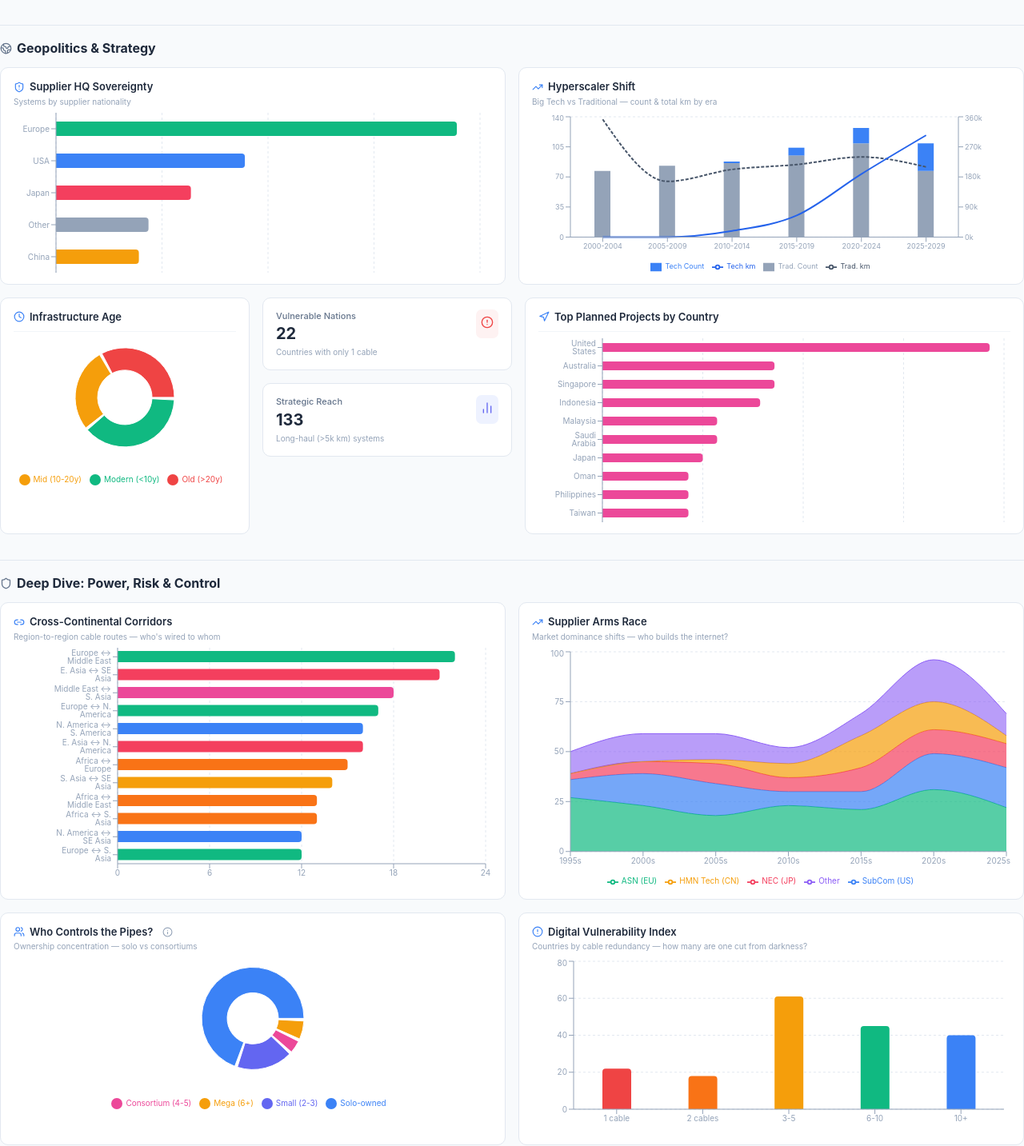
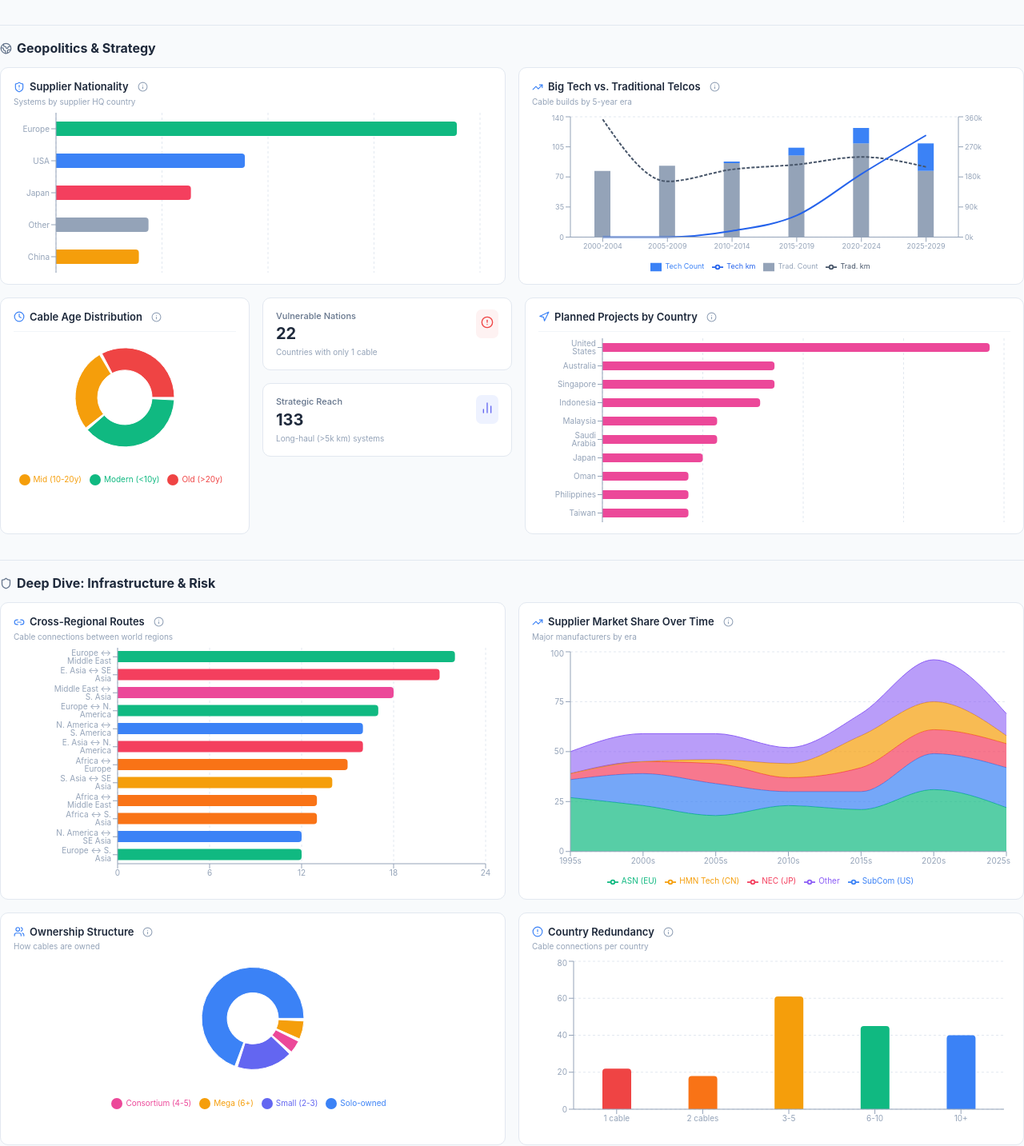
Before and after one commit to noam-sch/cable_dashboard, a React (Vite) app: page / in a window 1280 px wide. Shown: the part 659-2092 px from the top of the page at 80% size. Built offline with nearby package versions, Linux system fonts and the light colour scheme.

Commit message:
Changed chart names

```diff
--- a/src/App.jsx
+++ b/src/App.jsx
@@ -17,7 +17,6 @@ let cableData = [];
 if (Array.isArray(rawData)) cableData = rawData;
 else if (rawData && typeof rawData === 'object') cableData = rawData.cables || rawData.data || rawData.features || Object.values(rawData);
 
-/* ═══ GLOBAL CSS RESET ═══ */
 const GLOBAL_CSS = `
   *, *::before, *::after { box-sizing: border-box; margin: 0; padding: 0; }
   html, body, #root, #app, main, [data-reactroot] {
@@ -28,7 +27,6 @@ const GLOBAL_CSS = `
   @media (max-width: 640px) { html { font-size: 14px; } }
 `;
 
-// ── Config ──
 const GEO_COLORS = { USA: '#3b82f6', Europe: '#10b981', Japan: '#f43f5e', China: '#f59e0b', Other: '#94a3b8' };
 const SUPPLIER_MAPPING = {
   SubCom: 'USA', 'TE SubCom': 'USA', Tyco: 'USA', Simplex: 'USA',
@@ -55,19 +53,16 @@ const REGION_MAP = {
 };
 const RC = { 'N. America': '#3b82f6', 'S. America': '#8b5cf6', Europe: '#10b981', 'E. Asia': '#f43f5e', 'S. Asia': '#f59e0b', 'SE Asia': '#14b8a6', Oceania: '#6366f1', 'Middle East': '#ec4899', Africa: '#f97316' };
 
-// ── Utils ──
 const parseLen = v => { if (v == null) return 0; if (typeof v === 'number') return v; return Number(String(v).replace(/km/gi, '').replace(/,/g, '').trim()) || 0; };
 const splitList = s => (!s || typeof s !== 'string') ? ['Unknown'] : s.split(/[,/]+/).map(x => x.trim()).filter(x => x.length && x !== 'null');
 const fmt = n => { if (!n) return '0'; if (n >= 1e6) return (n / 1e6).toFixed(1) + 'M'; if (n >= 1e3) return (n / 1e3).toFixed(1) + 'k'; return n.toLocaleString(); };
 
-// ── Hooks ──
 const useW = () => {
   const [w, setW] = useState(typeof window !== 'undefined' ? window.innerWidth : 1400);
   useEffect(() => { let t; const h = () => { clearTimeout(t); t = setTimeout(() => setW(window.innerWidth), 80); }; window.addEventListener('resize', h); return () => { window.removeEventListener('resize', h); clearTimeout(t); }; }, []);
   return w;
 };
 
-// ── ChartBox ──
 const ChartBox = ({ h, children }) => {
   const ref = useRef(null);
   const [ok, setOk] = useState(false);
@@ -80,32 +75,30 @@ const ChartBox = ({ h, children }) => {
   return <div ref={ref} style={{ width: '100%', height: h, minHeight: h }}>{ok && <ResponsiveContainer width="100%" height={h}>{children}</ResponsiveContainer>}</div>;
 };
 
-// ── Info Tooltip ──
+/* ── InfoTip: opens DOWNWARD so it's never clipped by card overflow ── */
 const InfoTip = ({ text }) => {
   const [show, setShow] = useState(false);
   return (
-    <span style={{ position: 'relative', display: 'inline-flex', alignItems: 'center', marginLeft: 6, cursor: 'pointer' }}
+    <span style={{ position: 'relative', display: 'inline-flex', alignItems: 'center', marginLeft: 5, cursor: 'pointer', zIndex: show ? 100 : 1 }}
       onMouseEnter={() => setShow(true)} onMouseLeave={() => setShow(false)}
       onClick={() => setShow(p => !p)}>
       <Info size={13} color="#94a3b8" />
       {show && (
         <span style={{
-          position: 'absolute', bottom: '100%', left: '50%', transform: 'translateX(-50%)',
-          marginBottom: 6, padding: '8px 12px', background: '#1e293b', color: '#e2e8f0',
-          borderRadius: 8, fontSize: 11, lineHeight: 1.5, width: 240, zIndex: 50,
-          boxShadow: '0 8px 24px rgba(0,0,0,.2)', whiteSpace: 'normal', textAlign: 'left',
-          pointerEvents: 'none',
+          position: 'absolute', top: '100%', left: '50%', transform: 'translateX(-50%)',
+          marginTop: 8, padding: '10px 14px', background: '#1e293b', color: '#e2e8f0',
+          borderRadius: 8, fontSize: 11, lineHeight: 1.5, width: 260, zIndex: 100,
+          boxShadow: '0 8px 24px rgba(0,0,0,.25)', whiteSpace: 'normal', textAlign: 'left',
         }}>
+          <span style={{ position: 'absolute', bottom: '100%', left: '50%', transform: 'translateX(-50%)',
+            borderLeft: '6px solid transparent', borderRight: '6px solid transparent', borderBottom: '6px solid #1e293b' }} />
           {text}
-          <span style={{ position: 'absolute', top: '100%', left: '50%', transform: 'translateX(-50%)',
-            borderLeft: '6px solid transparent', borderRight: '6px solid transparent', borderTop: '6px solid #1e293b' }} />
         </span>
       )}
     </span>
   );
 };
 
-// ── Atoms ──
 const ttp = { borderRadius: 8, border: '1px solid #e2e8f0', boxShadow: '0 4px 12px rgba(0,0,0,.08)', fontSize: 12 };
 
 const KPI = ({ title, value, sub, icon: I, color }) => {
@@ -124,25 +117,23 @@ const KPI = ({ title, value, sub, icon: I, color }) => {
   );
 };
 
-const Card = ({ title, icon: I, children, sub, infoTip }) => (
-  <div style={{ background: '#fff', padding: '14px 16px', borderRadius: 10, border: '1px solid #e2e8f0', display: 'flex', flexDirection: 'column', overflow: 'hidden', minWidth: 0 }}>
-    <div style={{ display: 'flex', alignItems: 'center', gap: 6, marginBottom: sub ? 1 : 8, paddingBottom: sub ? 0 : 8, borderBottom: sub ? 'none' : '1px solid #f1f5f9' }}>
+/* Card: overflow is now VISIBLE so tooltips aren't clipped */
+const Card = ({ title, icon: I, children, sub, tip }) => (
+  <div style={{ background: '#fff', padding: '14px 16px', borderRadius: 10, border: '1px solid #e2e8f0', display: 'flex', flexDirection: 'column', overflow: 'visible', minWidth: 0, position: 'relative' }}>
+    <div style={{ display: 'flex', alignItems: 'center', gap: 6, marginBottom: sub ? 1 : 8, paddingBottom: sub ? 0 : 8, borderBottom: sub ? 'none' : '1px solid #f1f5f9', position: 'relative', zIndex: 20 }}>
       {I && <I size={14} color="#3b82f6" />}
       <h3 style={{ fontSize: 13, fontWeight: 600, color: '#1e293b', margin: 0 }}>{title}</h3>
-      {infoTip && <InfoTip text={infoTip} />}
+      {tip && <InfoTip text={tip} />}
     </div>
     {sub && <p style={{ fontSize: 10, color: '#94a3b8', margin: '0 0 6px' }}>{sub}</p>}
-    <div style={{ flex: 1, minWidth: 0 }}>{children}</div>
+    <div style={{ flex: 1, minWidth: 0, overflow: 'hidden' }}>{children}</div>
   </div>
 );
 
-// ── Dashboard ──
 const Dashboard = ({ data }) => {
   const [search, setSearch] = useState('');
   const w = useW();
-  const mob = w < 640;
-  const sm = w < 900;
-  const md = w < 1200;
+  const mob = w < 640, sm = w < 900, md = w < 1200;
   const g = mob ? 10 : sm ? 12 : 16;
   const px = mob ? 12 : sm ? 20 : md ? 32 : 48;
 
@@ -151,11 +142,8 @@ const Dashboard = ({ data }) => {
     if (!document.getElementById(id)) { const s = document.createElement('style'); s.id = id; s.textContent = GLOBAL_CSS; document.head.appendChild(s); }
   }, []);
 
-  const grid = (desktop, tablet, mobile) => ({
-    display: 'grid', gridTemplateColumns: mob ? (mobile || '1fr') : sm ? (tablet || desktop) : desktop, gap: g,
-  });
+  const grid = (desktop, tablet, mobile) => ({ display: 'grid', gridTemplateColumns: mob ? (mobile || '1fr') : sm ? (tablet || desktop) : desktop, gap: g });
 
-  // ── Analytics ──
   const stats = useMemo(() => {
     if (!data?.length) return null;
     let totalLen = 0, planned = 0, active = 0;
@@ -174,7 +162,6 @@ const Dashboard = ({ data }) => {
       const rfs = c.rfs_year ? parseInt(c.rfs_year) : null;
       const fut = rfs && rfs > now;
       if (c.is_planned || fut) planned++; else { active++; if (rfs) { const a = now - rfs; if (a > 20) age['Old (>20y)']++; else if (a > 10) age['Mid (10-20y)']++; else age['Modern (<10y)']++; } }
-
       const cSet = new Set();
       if (Array.isArray(c.landing_points)) {
         c.landing_points.forEach(p => { if (p?.country) cSet.add(p.country); });
@@ -183,30 +170,26 @@ const Dashboard = ({ data }) => {
         const ra = [...regs].sort();
         for (let i = 0; i < ra.length; i++) for (let j = i + 1; j < ra.length; j++) { const k = `${ra[i]} ↔ ${ra[j]}`; rp[k] = (rp[k] || 0) + 1; }
       }
-
       const owners = splitList(c.owners); let hasH = false;
       owners.forEach(o => { if (o !== 'Unknown') oc[o] = (oc[o] || 0) + 1; if (HYPERSCALERS.some(h => o.includes(h))) hasH = true; });
       const on = owners.filter(o => o !== 'Unknown').length;
       if (on <= 1) ot['Solo-owned']++; else if (on <= 3) ot['Small (2-3)']++; else if (on <= 5) ot['Consortium (4-5)']++; else ot['Mega (6+)']++;
-
       if (rfs && rfs >= 2000 && rfs <= now + 5) {
         const era = `${Math.floor(rfs / 5) * 5}-${Math.floor(rfs / 5) * 5 + 4}`;
         if (!hbe[era]) hbe[era] = { era, tech: 0, other: 0, techLength: 0, otherLength: 0 };
         if (hasH) { hbe[era].tech++; hbe[era].techLength += len; } else { hbe[era].other++; hbe[era].otherLength += len; }
       }
-
       const sups = splitList(c.suppliers);
       sups.forEach(s => { if (s !== 'Unknown') { sc[s] = (sc[s] || 0) + 1; let r = 'Other'; for (const [k, v] of Object.entries(SUPPLIER_MAPPING)) { if (s.includes(k)) r = v; } sgc[r]++; } });
       if (rfs && rfs >= 1995 && rfs <= 2029) {
         const era = `${Math.floor(rfs / 5) * 5}s`;
         if (!sbe[era]) sbe[era] = { era, ASN: 0, SubCom: 0, NEC: 0, 'HMN Tech': 0, Other: 0 };
-        let m = false;
         sups.forEach(s => {
-          if (s.includes('ASN') || s.includes('Alcatel')) { sbe[era].ASN++; m = true; }
-          else if (s.includes('SubCom') || s.includes('Tyco') || s.includes('TE Sub')) { sbe[era].SubCom++; m = true; }
-          else if (s.includes('NEC')) { sbe[era].NEC++; m = true; }
-          else if (s.includes('HMN') || s.includes('Huawei') || s.includes('Hengtong')) { sbe[era]['HMN Tech']++; m = true; }
-          else if (s !== 'Unknown') { sbe[era].Other++; m = true; }
+          if (s.includes('ASN') || s.includes('Alcatel')) sbe[era].ASN++;
+          else if (s.includes('SubCom') || s.includes('Tyco') || s.includes('TE Sub')) sbe[era].SubCom++;
+          else if (s.includes('NEC')) sbe[era].NEC++;
+          else if (s.includes('HMN') || s.includes('Huawei') || s.includes('Hengtong')) sbe[era]['HMN Tech']++;
+          else if (s !== 'Unknown') sbe[era].Other++;
         });
       }
       if (rfs && rfs > 1990 && rfs < 2030) { if (!yc[rfs]) yc[rfs] = { count: 0, length: 0 }; yc[rfs].count++; yc[rfs].length += len; }
@@ -217,7 +200,6 @@ const Dashboard = ({ data }) => {
 
     return {
       totalCables: data.length, totalLen, active, planned,
-      // FIX: Top 20 countries instead of 15 — so China, India, Taiwan, Canada all show
       topCountries: Object.entries(cc).sort((a, b) => b[1] - a[1]).slice(0, 20).map(([n, c]) => ({ name: n, count: c })),
       topSuppliers: Object.entries(sc).sort((a, b) => b[1] - a[1]).slice(0, 8).map(([n, c]) => ({ name: n, count: c })),
       timeline: Object.entries(yc).map(([y, d]) => ({ year: +y, count: d.count, length: d.length })).sort((a, b) => a.year - b.year),
@@ -240,7 +222,7 @@ const Dashboard = ({ data }) => {
     return data.filter(c => c.name?.toLowerCase().includes(s) || c.owners?.toLowerCase().includes(s) || c.landing_points?.some(p => p.country?.toLowerCase().includes(s))).slice(0, 100);
   }, [data, search]);
 
-  if (!stats) return <div style={{ minHeight: '100vh', background: '#f8fafc', display: 'flex', alignItems: 'center', justifyContent: 'center' }}><AlertCircle size={48} color="#ef4444" /><p style={{ marginLeft: 12, fontSize: 16 }}>No cable data found</p></div>;
+  if (!stats) return <div style={{ minHeight: '100vh', background: '#f8fafc', display: 'flex', alignItems: 'center', justifyContent: 'center' }}><AlertCircle size={48} color="#ef4444" /><p style={{ marginLeft: 12 }}>No data</p></div>;
 
   const PA = ['#ef4444', '#f59e0b', '#10b981'];
   const PO = ['#3b82f6', '#6366f1', '#ec4899', '#f59e0b'];
@@ -251,7 +233,6 @@ const Dashboard = ({ data }) => {
   return (
     <div style={{ width: '100%', minHeight: '100vh', background: '#f8fafc', color: '#1e293b', display: 'flex', flexDirection: 'column' }}>
 
-      {/* HEADER */}
       <header style={{ width: '100%', background: 'linear-gradient(135deg,#0f172a,#1e293b)', color: '#fff', position: 'sticky', top: 0, zIndex: 30, boxShadow: '0 2px 8px rgba(0,0,0,.2)' }}>
         <div style={{ ...wrap, height: 48, display: 'flex', alignItems: 'center', justifyContent: 'space-between' }}>
           <div style={{ display: 'flex', alignItems: 'center', gap: 8 }}>
@@ -274,7 +255,8 @@ const Dashboard = ({ data }) => {
             <KPI title="Top Supplier" value={stats.topSuppliers[0]?.name || '-'} sub={`${stats.topSuppliers[0]?.count || 0} systems`} icon={Server} color="#f59e0b" />
           </div>
           <div style={{ ...grid('1fr 1fr', '1fr 1fr', '1fr'), marginTop: g }}>
-            <Card title="Systems RFS Timeline" icon={Calendar}>
+            <Card title="Cable Deployments Over Time" icon={Calendar}
+              tip="Number of new cable systems reaching Ready for Service (RFS) each year, with total combined length. Shows both the dot-com era boom of the early 2000s and the current hyperscaler-driven wave.">
               <ChartBox h={ch(300)}>
                 <ComposedChart data={stats.timeline} margin={{ top: 5, right: 5, left: -20, bottom: 0 }}>
                   <defs><linearGradient id="gc" x1="0" y1="0" x2="0" y2="1"><stop offset="5%" stopColor="#3b82f6" stopOpacity={.7} /><stop offset="95%" stopColor="#3b82f6" stopOpacity={0} /></linearGradient></defs>
@@ -289,8 +271,8 @@ const Dashboard = ({ data }) => {
                 </ComposedChart>
               </ChartBox>
             </Card>
-            {/* FIX: Now "Top 20" instead of "Top 15" — China, India, Taiwan, Canada included */}
-            <Card title="Top 20 Connected Countries" icon={Map}>
+            <Card title="Top 20 Connected Countries" icon={Map}
+              tip="Countries ranked by the number of distinct submarine cable systems with at least one landing point in that country. The US leads with 120 connections, while China has 24.">
               <ChartBox h={ch(400)}>
                 <BarChart data={stats.topCountries} layout="vertical" margin={{ left: 0, right: 8 }}>
                   <CartesianGrid strokeDasharray="3 3" horizontal={false} stroke="#e2e8f0" />
@@ -308,7 +290,9 @@ const Dashboard = ({ data }) => {
         <section style={{ marginBottom: 32 }}>
           <h2 style={{ fontSize: mob ? 14 : 16, fontWeight: 700, margin: '0 0 12px', display: 'flex', alignItems: 'center', gap: 6, paddingTop: 16, borderTop: '1px solid #e2e8f0' }}><Globe2 size={15} color="#64748b" />Geopolitics & Strategy</h2>
           <div style={grid('1fr 1fr', '1fr 1fr', '1fr')}>
-            <Card title="Supplier HQ Sovereignty" icon={ShieldAlert} sub="Systems by supplier nationality">
+            <Card title="Supplier Nationality" icon={ShieldAlert}
+              sub="Systems by supplier HQ country"
+              tip="Each cable's manufacturer is mapped to its headquarters region. Europe (ASN/Alcatel/Prysmian) and USA (SubCom) dominate, with China's HMN Tech growing since 2015.">
               <ChartBox h={ch(200)}>
                 <BarChart data={stats.supplierGeo} layout="vertical" margin={{ left: 5, right: 15 }}>
                   <CartesianGrid strokeDasharray="3 3" horizontal={false} stroke="#e2e8f0" />
@@ -321,7 +305,9 @@ const Dashboard = ({ data }) => {
                 </BarChart>
               </ChartBox>
             </Card>
-            <Card title="Hyperscaler Shift" icon={TrendingUp} sub="Big Tech vs Traditional — count & total km by era">
+            <Card title="Big Tech vs. Traditional Telcos" icon={TrendingUp}
+              sub="Cable builds by 5-year era"
+              tip="Compares cables with at least one hyperscaler owner (Google, Meta, Microsoft, Amazon) vs. traditional telco-owned systems. Bars show system count (left axis), lines show total km deployed (right axis).">
               <ChartBox h={ch(200)}>
                 <ComposedChart data={stats.hyperscaler} margin={{ top: 5, right: 5, left: -12, bottom: 0 }}>
                   <CartesianGrid strokeDasharray="3 3" vertical={false} stroke="#e2e8f0" />
@@ -339,7 +325,8 @@ const Dashboard = ({ data }) => {
             </Card>
           </div>
           <div style={{ ...grid('1fr 1fr 2fr', '1fr 1fr', '1fr'), marginTop: g }}>
-            <Card title="Infrastructure Age" icon={Clock}>
+            <Card title="Cable Age Distribution" icon={Clock}
+              tip="Active (non-planned) cables grouped by age. Cables older than 20 years may face higher fault risk and lower capacity. Based on the difference between the current year and each cable's RFS year.">
               <ChartBox h={ch(210)}>
                 <PieChart><Pie data={stats.ageData} innerRadius={mob ? 25 : 34} outerRadius={mob ? 50 : 62} paddingAngle={3} dataKey="value" cx="50%" cy="42%">{stats.ageData.map((_, i) => <Cell key={i} fill={PA[i]} />)}</Pie><RTooltip contentStyle={ttp} /><Legend verticalAlign="bottom" height={36} iconType="circle" wrapperStyle={{ fontSize: 10 }} /></PieChart>
               </ChartBox>
@@ -349,7 +336,8 @@ const Dashboard = ({ data }) => {
               <KPI title="Strategic Reach" value={stats.lengthData.find(d => d.name.includes('>5k'))?.value || 0} sub="Long-haul (>5k km) systems" icon={BarChart2} color="#6366f1" />
             </div>
             <div style={sm && !mob ? { gridColumn: '1 / -1' } : {}}>
-              <Card title="Top Planned Projects by Country" icon={Navigation}>
+              <Card title="Planned Projects by Country" icon={Navigation}
+                tip="Countries with the most cable systems currently marked as planned or with a future RFS date. Indicates where new infrastructure investment is being directed.">
                 <ChartBox h={ch(230)}>
                   <BarChart data={stats.topPlanned} layout="vertical" margin={{ left: 0, right: 8 }}>
                     <CartesianGrid strokeDasharray="3 3" horizontal={false} stroke="#e2e8f0" />
@@ -366,9 +354,11 @@ const Dashboard = ({ data }) => {
 
         {/* DEEP DIVE */}
         <section style={{ marginBottom: 32 }}>
-          <h2 style={{ fontSize: mob ? 14 : 16, fontWeight: 700, margin: '0 0 12px', display: 'flex', alignItems: 'center', gap: 6, paddingTop: 16, borderTop: '1px solid #e2e8f0' }}><Shield size={15} color="#64748b" />Deep Dive: Power, Risk & Control</h2>
+          <h2 style={{ fontSize: mob ? 14 : 16, fontWeight: 700, margin: '0 0 12px', display: 'flex', alignItems: 'center', gap: 6, paddingTop: 16, borderTop: '1px solid #e2e8f0' }}><Shield size={15} color="#64748b" />Deep Dive: Infrastructure & Risk</h2>
           <div style={grid('1fr 1fr', '1fr 1fr', '1fr')}>
-            <Card title="Cross-Continental Corridors" icon={Link2} sub="Region-to-region cable routes — who's wired to whom">
+            <Card title="Cross-Regional Routes" icon={Link2}
+              sub="Cable connections between world regions"
+              tip="Counts the number of distinct cable systems that connect two different world regions. Each cable's landing countries are mapped to regions (N. America, Europe, E. Asia, etc.), then each unique region pair is counted once per cable.">
               <ChartBox h={ch(300)}>
                 <BarChart data={stats.corridors} layout="vertical" margin={{ left: 5, right: 8 }}>
                   <CartesianGrid strokeDasharray="3 3" horizontal={false} stroke="#e2e8f0" />
@@ -381,8 +371,9 @@ const Dashboard = ({ data }) => {
                 </BarChart>
               </ChartBox>
             </Card>
-            {/* FIX: Supplier Arms Race — "Other" now counted properly and uses distinct purple color */}
-            <Card title="Supplier Arms Race" icon={TrendingUp} sub="Market dominance shifts — who builds the internet?">
+            <Card title="Supplier Market Share Over Time" icon={TrendingUp}
+              sub="Major manufacturers by era"
+              tip="Cables grouped into 5-year eras by RFS date. Each cable's supplier is mapped to one of the 4 major manufacturers or 'Other'. ASN (now part of Nokia) includes Alcatel-Lucent. SubCom includes legacy Tyco. HMN Tech includes Huawei Marine.">
               <ChartBox h={ch(300)}>
                 <AreaChart data={stats.supplierEra} margin={{ top: 5, right: 5, left: -12, bottom: 0 }}>
                   <CartesianGrid strokeDasharray="3 3" vertical={false} stroke="#e2e8f0" />
@@ -400,14 +391,16 @@ const Dashboard = ({ data }) => {
             </Card>
           </div>
           <div style={{ ...grid('1fr 1fr', '1fr 1fr', '1fr'), marginTop: g }}>
-            {/* FIX: Info tooltip explaining ownership categorization */}
-            <Card title="Who Controls the Pipes?" icon={Users} sub="Ownership concentration — solo vs consortiums"
-              infoTip="Categorized by the number of distinct owners listed per cable in TeleGeography's data. Solo-owned = 1 entity. Small consortium = 2-3 owners. Consortium = 4-5 owners. Mega-consortium = 6+ owners (e.g. SEA-ME-WE cables with 15+ telcos).">
+            <Card title="Ownership Structure" icon={Users}
+              sub="How cables are owned"
+              tip="Based on the number of distinct owners listed per cable. Solo-owned = 1 entity (e.g. Google's Dunant). Small = 2-3 co-owners. Consortium = 4-5 partners. Mega = 6+ owners (e.g. SEA-ME-WE systems with 15+ telcos sharing a single cable).">
               <ChartBox h={ch(220)}>
                 <PieChart><Pie data={stats.ownership} innerRadius={mob ? 24 : 32} outerRadius={mob ? 52 : 64} paddingAngle={3} dataKey="value" cx="50%" cy="42%">{stats.ownership.map((_, i) => <Cell key={i} fill={PO[i]} />)}</Pie><RTooltip contentStyle={ttp} /><Legend verticalAlign="bottom" height={40} iconType="circle" wrapperStyle={{ fontSize: 10 }} /></PieChart>
               </ChartBox>
             </Card>
-            <Card title="Digital Vulnerability Index" icon={AlertCircle} sub="Countries by cable redundancy — how many are one cut from darkness?">
+            <Card title="Country Redundancy" icon={AlertCircle}
+              sub="Cable connections per country"
+              tip="Groups all 186 countries in the dataset by how many submarine cables serve them. Countries with only 1 or 2 cables are at high risk — a single cable cut or ship anchor drag could sever their international connectivity.">
               <ChartBox h={ch(220)}>
                 <BarChart data={stats.vulnerability} margin={{ top: 5, right: 8, left: -8, bottom: 0 }}>
                   <CartesianGrid strokeDasharray="3 3" vertical={false} stroke="#e2e8f0" />
@@ -458,7 +451,6 @@ const Dashboard = ({ data }) => {
         </section>
       </main>
 
-      {/* FOOTER */}
       <footer style={{ width: '100%', background: '#0f172a', color: '#94a3b8', padding: '14px 0', fontSize: 11, borderTop: '1px solid #1e293b', marginTop: 16 }}>
         <div style={{ ...wrap, display: 'flex', flexDirection: mob ? 'column' : 'row', alignItems: mob ? 'flex-start' : 'center', justifyContent: 'space-between', gap: 8 }}>
           <span>Data sourced from <a href="https://www.submarinecablemap.com/" target="_blank" rel="noreferrer" style={{ color: '#60a5fa', textDecoration: 'none' }}>TeleGeography's</a> publicly available Submarine Cable Map</span>
```
